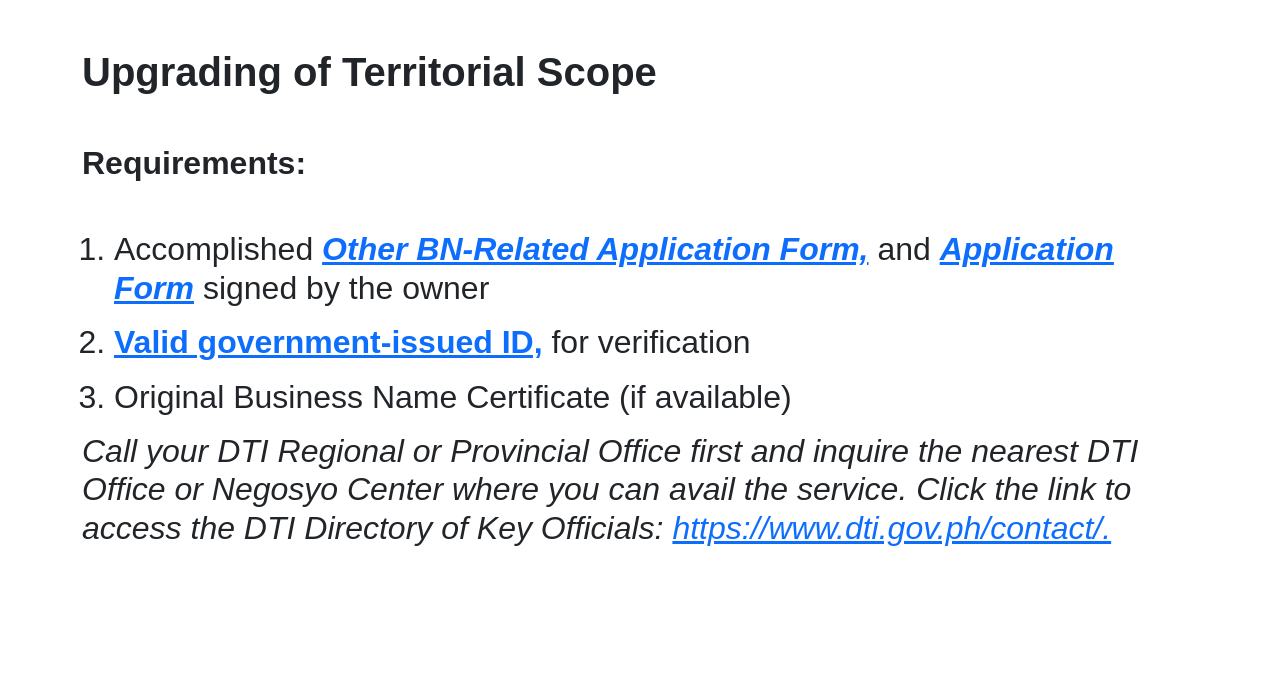
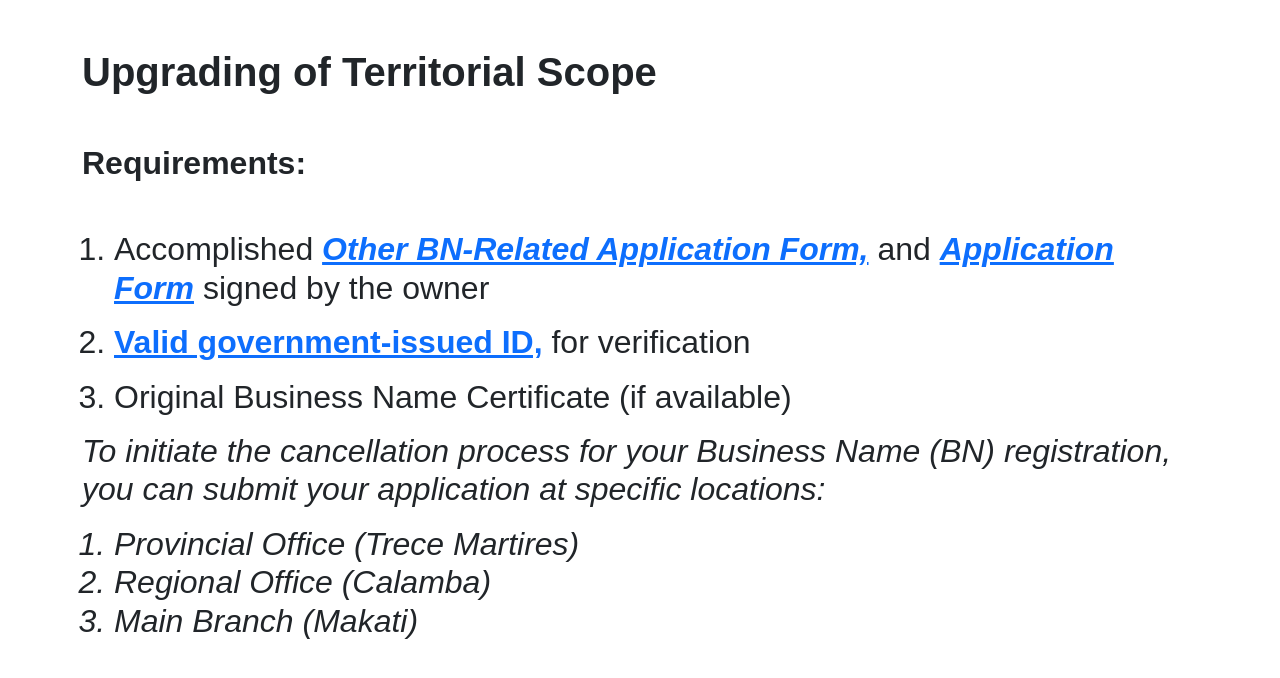
Before and after one commit to HexeCalibre/NCBacoor, a website built with webpack: page public/pages/Upgrade.html in a window 1280 px wide. Built offline with nearby package versions, Linux system fonts and the light colour scheme.

Commit message:
Upgrade.html Updated

```diff
--- a/public/pages/Upgrade.html
+++ b/public/pages/Upgrade.html
@@ -164,15 +164,15 @@
         <!--END OF VALID ID MODAL-->
 
         <p>
-          <em
-            >Call your DTI Regional or Provincial Office first and inquire the
-            nearest DTI Office or Negosyo Center where you can avail the
-            service. Click the link to access the DTI Directory of Key
-            Officials:
-            <a href="https://www.dti.gov.ph/contact/."
-              >https://www.dti.gov.ph/contact/.</a
-            ></em
-          >
+          <em>
+            To initiate the cancellation process for your Business Name (BN)
+            registration, you can submit your application at specific locations:
+            <ol>
+              <li>Provincial Office (Trece Martires)</li>
+              <li>Regional Office (Calamba)</li>
+              <li>Main Branch (Makati)</li>
+            </ol>
+          </em>
         </p>
       </h2>
     </div>
```
